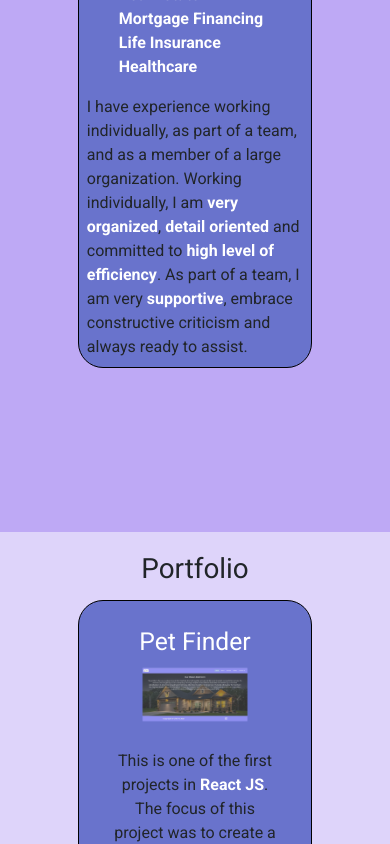
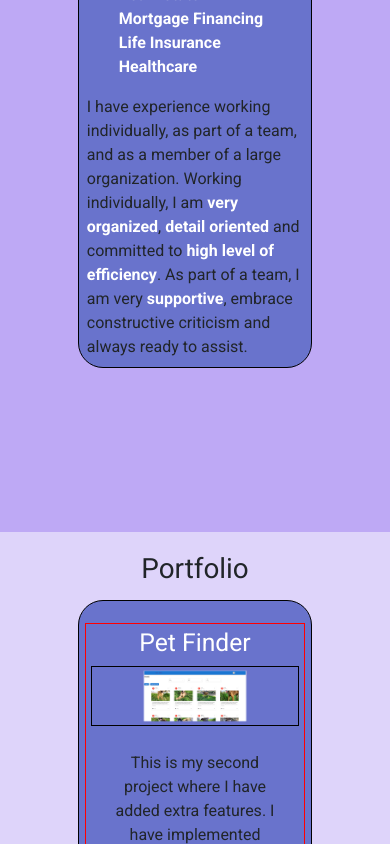
Before and after one commit to GlebTc/Portfolio, a React (Create React App) app: page / in a window 390 px wide. Shown: the part 1156-2000 px from the top of the page. Built offline with nearby package versions, Linux system fonts and the light colour scheme.

Commit message:
Added second item to the portfolio section.

```diff
--- a/src/components/pages__components/Portfolio.tsx
+++ b/src/components/pages__components/Portfolio.tsx
@@ -17,21 +17,21 @@ const Portfolio = ({title, id}: portfolioProps) => {
           <div className="portfolio__gallery__item">
             <h2>Edo Reno</h2>
             <a href="https://edoreno.netlify.app/" target="_blank" rel="noreferrer">
-              <img src="portfolio__item__1.png" alt="Edo Reno Website" className="portfolio__image"/>
+              <img src="portfolio__item__1.png" alt="Edo Reno Website" />
             </a>
             <div className="portfolio__gallery__item__description">
-              <p>This is one of the first projects in <span>React JS</span>.  The focus of this project was to create a <span>Mobile-First UI</span> and create a functional contact form.  There is no backend and an <span>EmailJS</span> package was used to add functionality to the contact form.</p>
+              <p>This is one of the first projects in <span>React JS</span>.  The focus of this project was to create a <span>Mobile-First UI</span> using <span>SCSS</span> and create a functional contact form.  There is no backend and an <span>EmailJS</span> package was used to add functionality to the contact form.</p>
             </div>
           </div>
         </Carousel.Item>
         <Carousel.Item>
           <div className="portfolio__gallery__item">
             <h2>Pet Finder</h2>
-            <a href="https://edoreno.netlify.app/" target="_blank" rel="noreferrer">
-              <img src="portfolio__item__1.png" alt="Edo Reno Website" className="portfolio__image"/>
+            <a href="https://petfindertool.netlify.app" target="_blank" rel="noreferrer">
+              <img src="portfolio__item__2.png" alt="Pet Finder Tool" />
             </a>
             <div className="portfolio__gallery__item__description">
-              <p>This is one of the first projects in <span>React JS</span>.  The focus of this project was to create a <span>Mobile-First UI</span> and create a functional contact form.  There is no backend and an <span>EmailJS</span> package was used to add functionality to the contact form.</p>
+              <p>This is my second project where I have added extra features.  I have implemented <span>Custom Reusable Components</span>, implemented the use of <span>axios</span> to fetch data from PetFinder Api.  For the website design I used <span>Material UI</span>.</p>
             </div>
           </div>
         </Carousel.Item>
--- a/src/sass/components/_about.scss
+++ b/src/sass/components/_about.scss
@@ -22,6 +22,7 @@
     border: 1px solid black;
     border-radius: 25px;
     background-color: var(--Btn__BGC);
+    overflow-y: auto;
 }
 
 .about ul {
--- a/src/sass/components/_home.scss
+++ b/src/sass/components/_home.scss
@@ -22,6 +22,7 @@
     border: 1px solid black;
     border-radius: 25px;
     background-color: var(--Btn__BGC);
+    overflow-y: auto;
 }
 
 .introduction ul {
--- a/src/sass/components/_portfolio.scss
+++ b/src/sass/components/_portfolio.scss
@@ -33,7 +33,7 @@ h2 {
 }
 
 .portfolio img {
-    width: 80%;
+    width: 100%;
     height: auto;
 }
 
@@ -61,10 +61,6 @@ span {
     width: 80%;
 }
 
-.portfolio__pagination {
-    margin-top: auto;
-}
-
 @media screen and (max-width: 800px) {
 
     .portfolio {
@@ -77,9 +73,16 @@ span {
         margin: 25px 20%;
     }
 
-    .portfolio img {
-        width: 100%;
-        height: auto;
+    img {
+        border: 1px solid black;
+        height: 350px;
+        width: auto;
+        margin: 0;
+        padding: 0;
+    }
+
+    .portfolio__gallery__item {
+        border: 1px solid red;
     }
 
 }
```
Also changed, not shown: public/portfolio__item__2.png (added).
